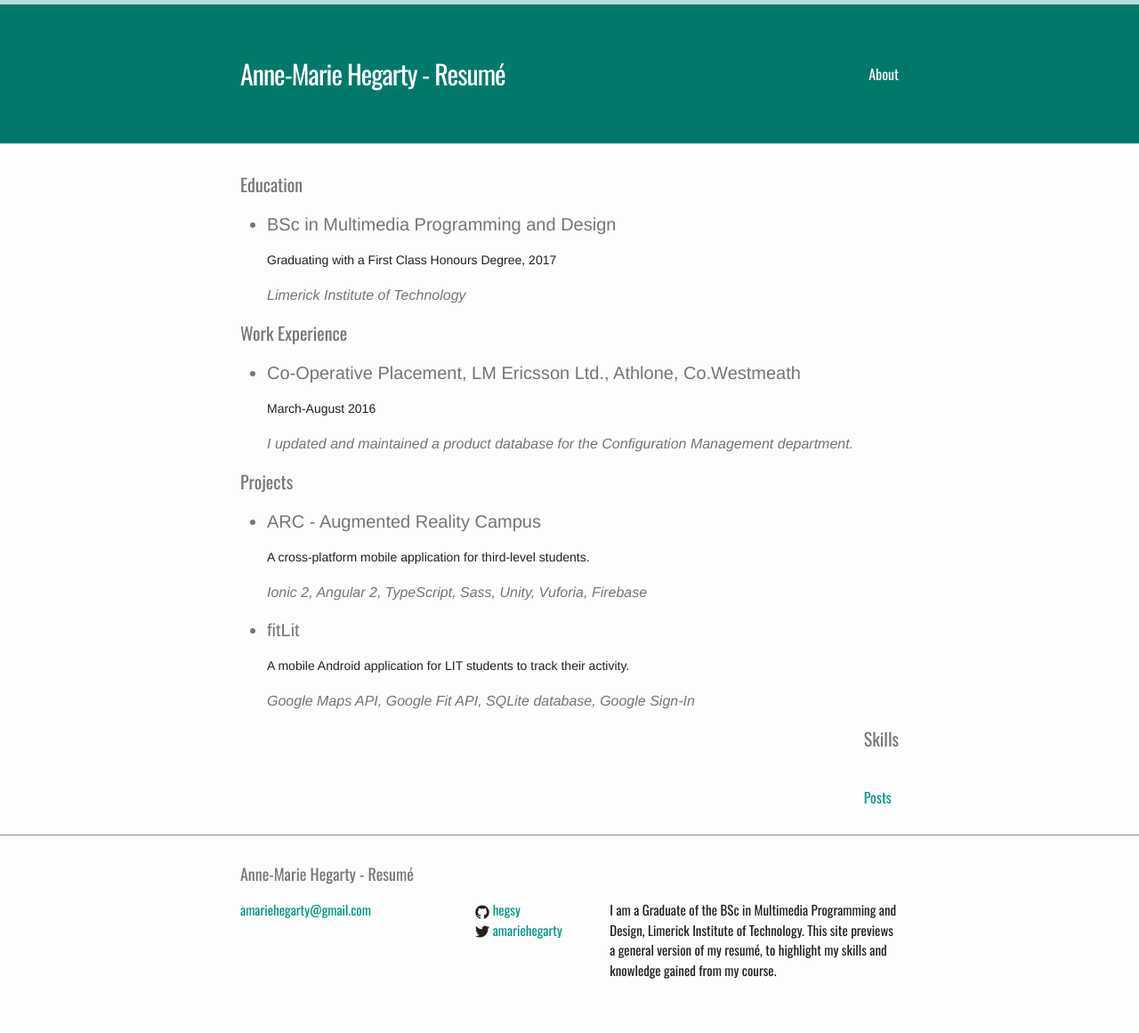
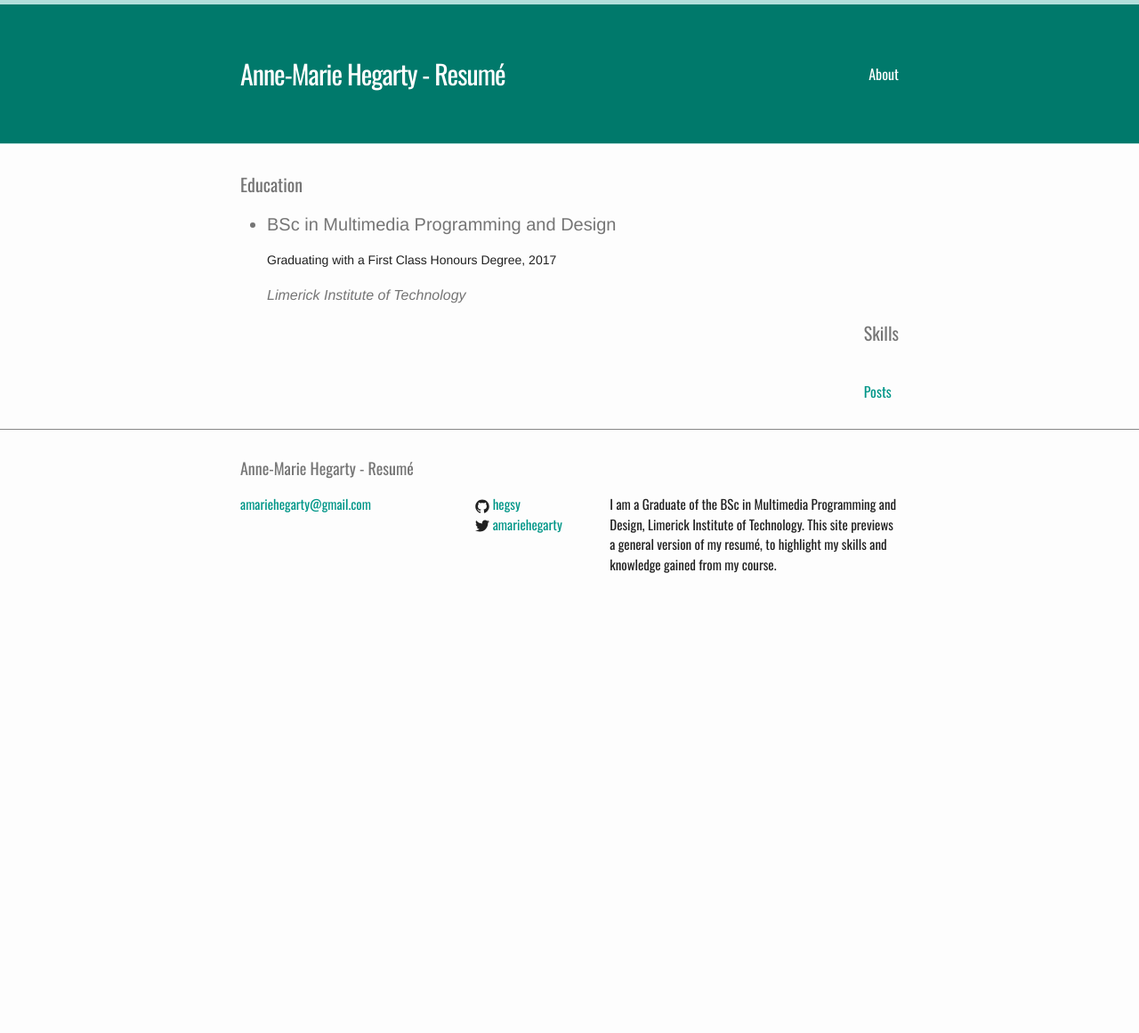
Before and after one commit to hegsy/hegsy.github.io, a Jekyll site: the page built from index.html, in a window 1280 px wide. Shown: the whole page at 89% size. Built offline with Jekyll 4.4.1, drawn with Linux system fonts in a browser that asks for light colours; after the commit the page ends 900 px from its top, so only the background shows below that.

Commit message:
fixing aside section

```diff
--- a/index.html
+++ b/index.html
@@ -25,7 +25,7 @@ layout: default
       </li>
     </ul>
 
-    <h1 class="page-heading">Work Experience</h1>
+    <!-- <h1 class="page-heading">Work Experience</h1>
 
       <ul>
         <li>
@@ -33,9 +33,9 @@ layout: default
           <p class="post-meta">March-August 2016</p>
           <span class="post-info">I updated and maintained a product database for the Configuration Management department.</span>
         </li>
-      </ul>
+      </ul> -->
 
-  <h1 class="page-heading">Projects</h1>
+  <!-- <h1 class="page-heading">Projects</h1>
 
     <ul>
       <li>
@@ -51,7 +51,7 @@ layout: default
         <p class="post-meta">A mobile Android application for LIT students to track their activity.</p>
         <span class="post-info">Google Maps API, Google Fit API, SQLite database, Google Sign-In</span>
       </li>
-    </ul>
+    </ul> -->
 
     <div class="sidebar-recent-posts">
         <h1 class="page-heading">Skills</h1>
```
